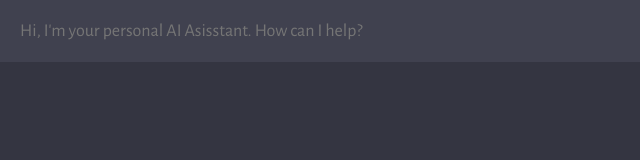
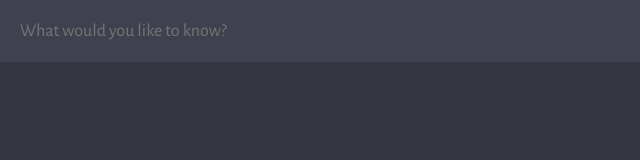
Before and after one commit to AllstarProductions/V5, a website built with Vite: page client/index.html in a window 1280 px wide. Shown: the full height of the page, 0-640 px from the left. Built offline with nearby package versions, Linux system fonts and the light colour scheme.

Commit message:
Update index.html

```diff
--- a/client/index.html
+++ b/client/index.html
@@ -2,15 +2,15 @@
 <html lang="en">
   <head>
     <meta charset="UTF-8" />
-    <link rel="icon" type="image/svg+xml" href="favicon.ico" />
+    <link rel="icon" type="image/svg+xml" href="Cross.ico" />
     <meta name="viewport" content="width=device-width, initial-scale=1.0" />
-    <title>Virtual Assistant</title>
+    <title>Virtual Jesus</title>
     <link rel="stylesheet" href="style.css" />
   </head>
   <body>
     <div id="app">
       <form>
-        <textarea name="prompt" rows="1" cols="1" placeholder="Hi, I'm your personal AI Asisstant. How can I help?"></textarea>
+        <textarea name="prompt" rows="1" cols="1" placeholder="What would you like to know?"></textarea>
         <button type="submit"><img src="assets/send.svg" alt="send" /></button>
       </form>
 
```
